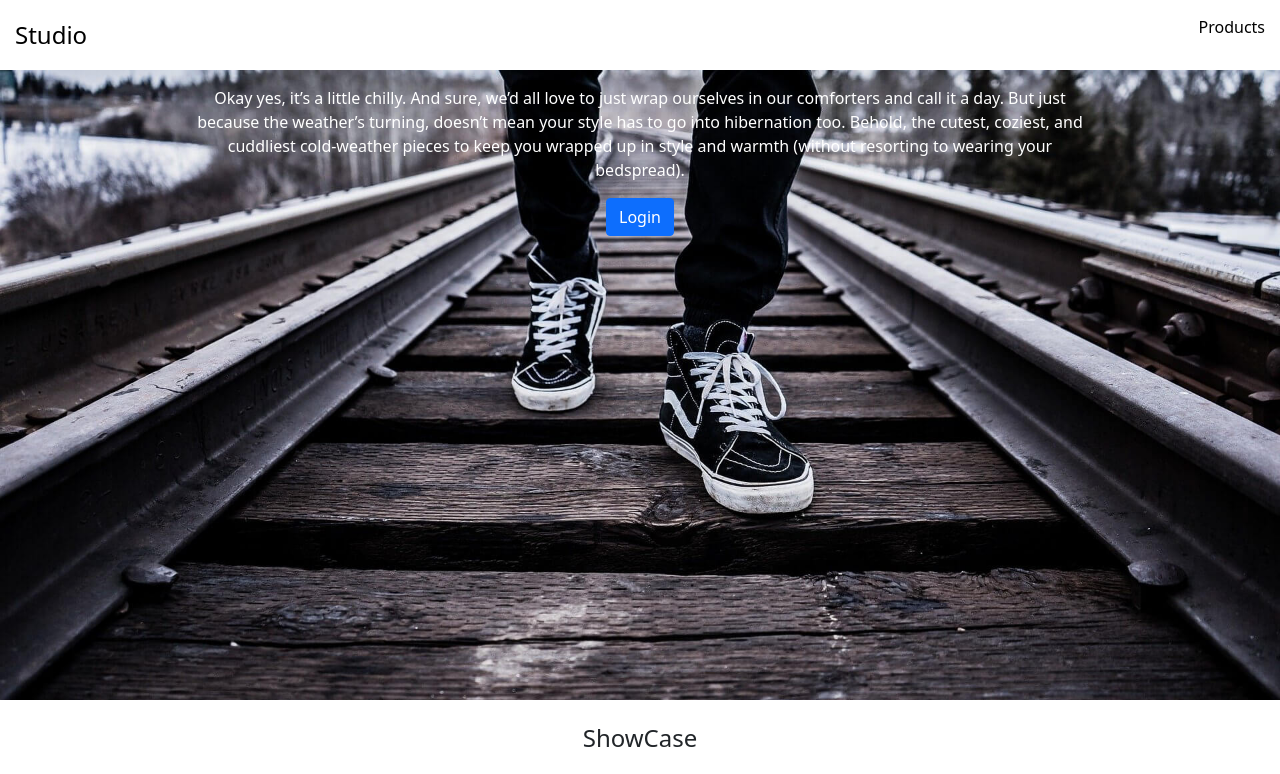
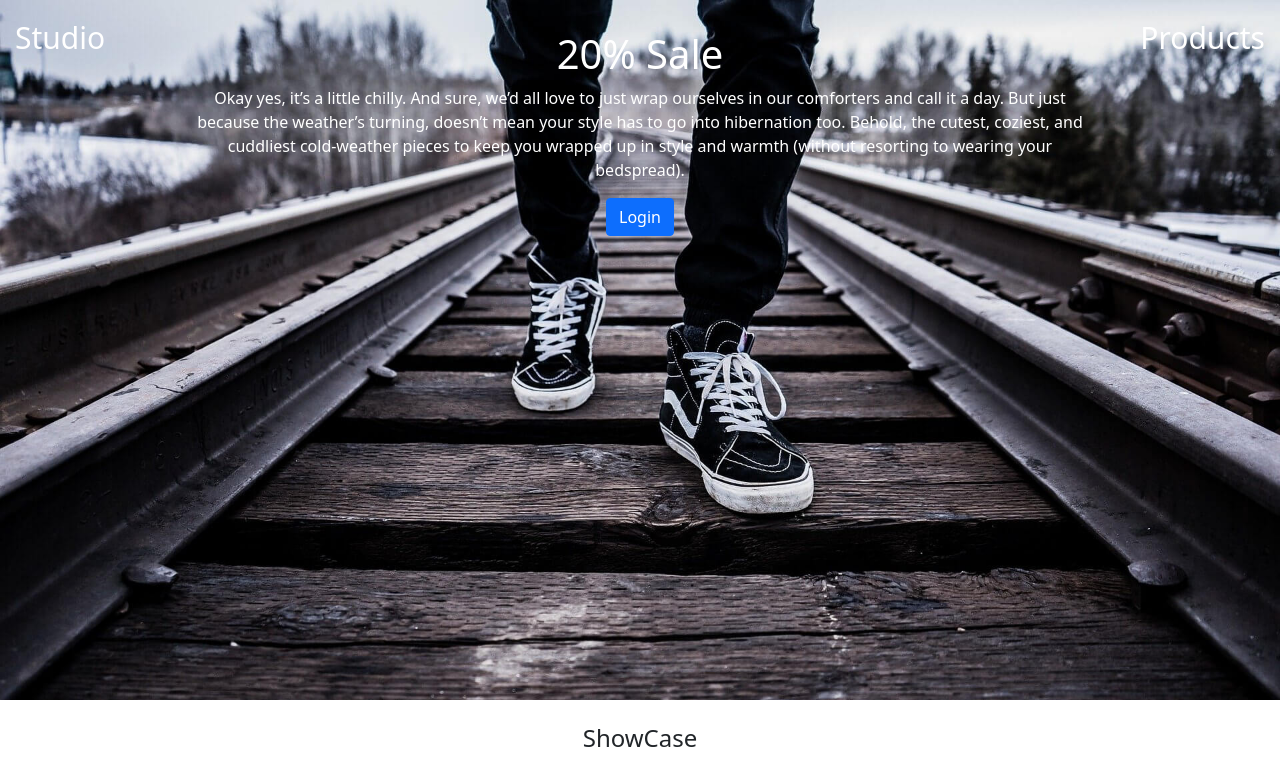
Before and after one commit to yongsin729/Vanilla-Javascript, a plain HTML site: page boot.html in a window 1280 px wide. Shown: the top 774 px of the page. Drawn offline with nearby package versions, Linux system fonts and the light colour scheme.

Commit message:
scrolltop set delay

```diff
--- a/boot.html
+++ b/boot.html
@@ -41,8 +41,8 @@
   </div>
 
   <div class="nav-menu">
-    <h4 style="margin: 0;">Studio</h4>
-    <p id="nav-sub-button">Products</p>
+    <p style="margin: 0;">Studio</p>
+    <p id="nav-sub-button" style="margin: 0;">Products</p>
   </div>
 
   <ul class="list-group nav-sub">
@@ -121,6 +121,8 @@
     $(window).on('scroll',function(){
       if($(window).scrollTop()>100){
         $('.nav-menu').addClass('nav-black');
+      }else{
+        $('.nav-menu').removeClass('nav-black');
       }
 
     })//viewport
--- a/index.css
+++ b/index.css
@@ -56,10 +56,14 @@
     z-index: 5;
     width: 100%;
     color: white;
+    font-size: 30px;
+    transition: all 0.5s;
   }
   .nav-black{
     background: white;
     color: black;
+    font-size: 24px;
+     transition: all 0.5s;
   }
   .nav-sub{
     display: none;
```
